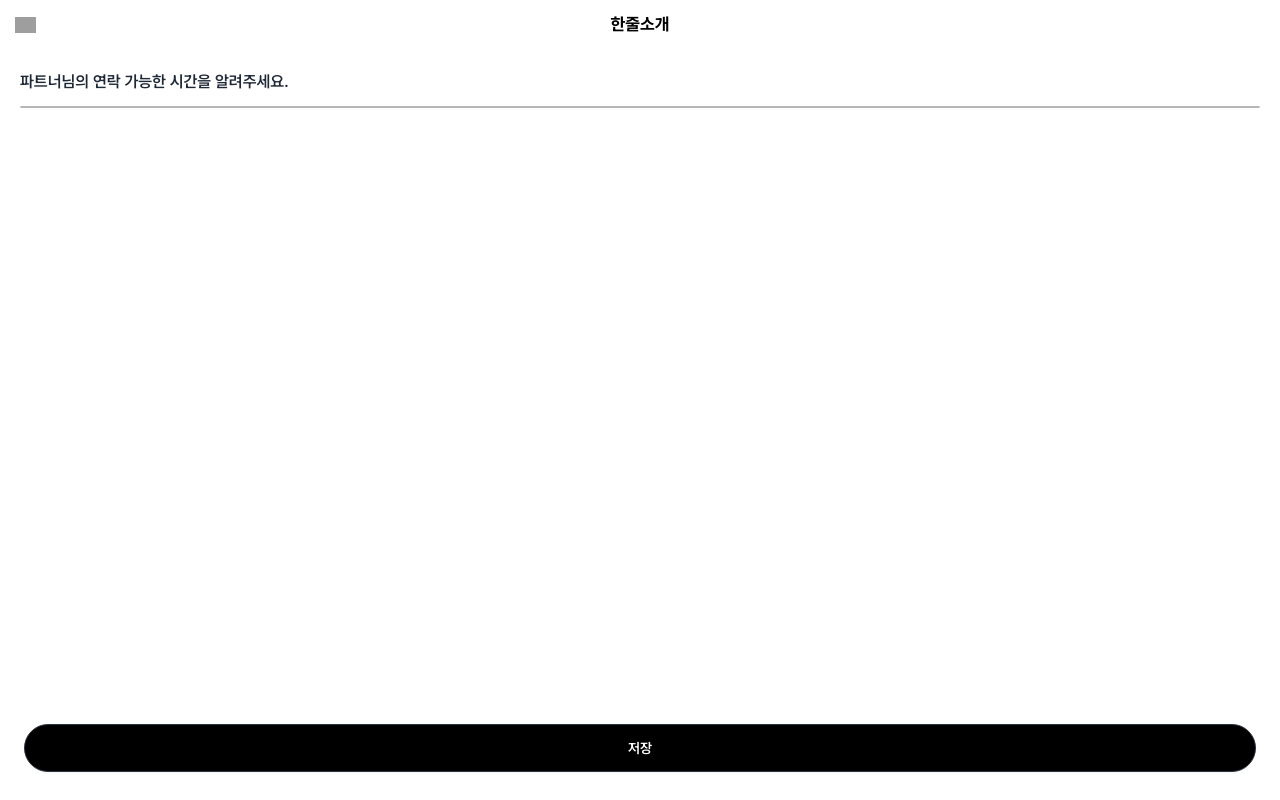
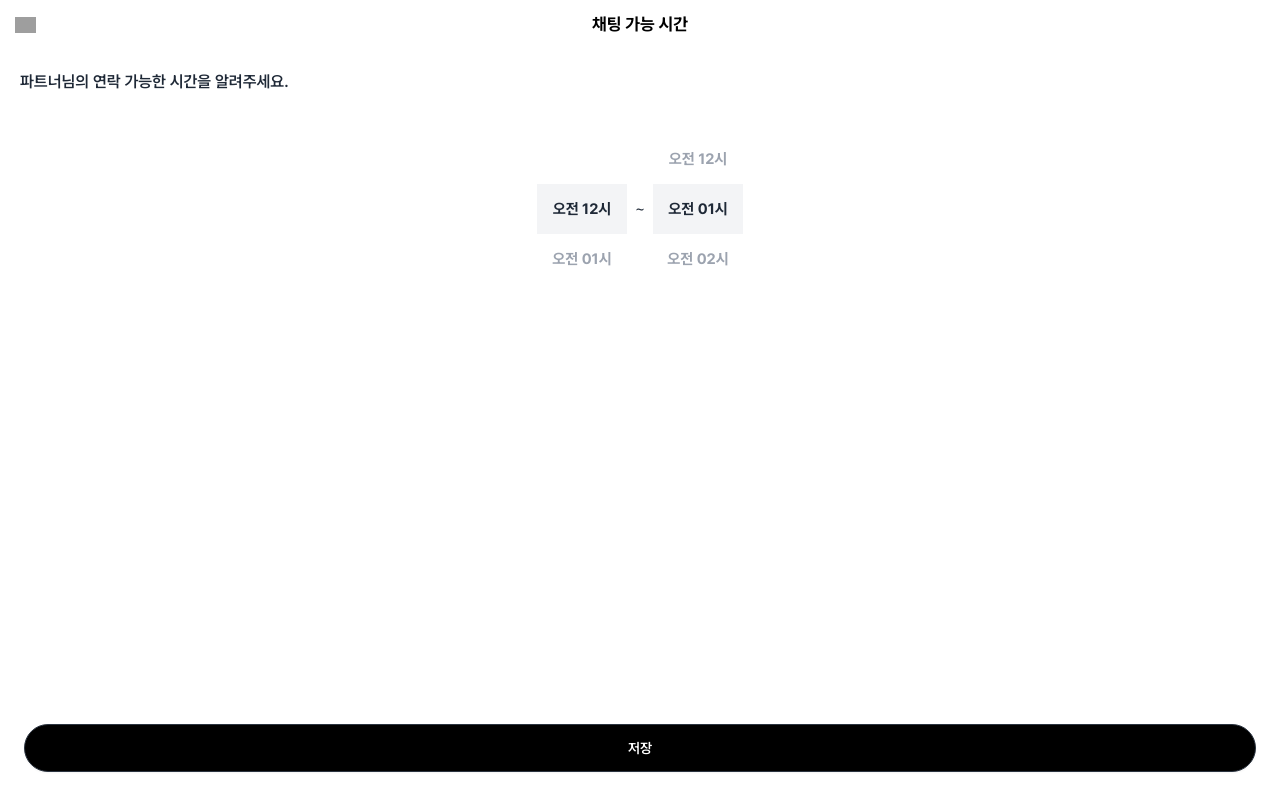
Before and after one commit to 2-PERSONULL/mfc-front, a Next.js app: page /partner/mypage/profile in a window 1280 px wide. Both pictures are taken after a click on the button 1245 px from the left and 316 px from the top of the page. Shown: the top 800 px of the page. Built offline with nearby package versions, Linux system fonts and the light colour scheme; no server answers; grey boxes are pictures that could not be loaded.

Commit message:
feat: 파트너 프로필 채팅가능시간 및 타임피커 컴포넌트 추가

```diff
--- a/src/components/pages/partner/mypage/profile/PartnerChatTime.tsx
+++ b/src/components/pages/partner/mypage/profile/PartnerChatTime.tsx
@@ -4,12 +4,24 @@ import React, { useState } from 'react'
 import PartnerProfileTitleAndEdit from '@/components/pages/partner/mypage/profile/PartnerProfileTitleAndEdit'
 import Modal from '@/components/common/Modal'
 import StretchedRoundedButton from '@/components/ui/button/StretchedRoundedButton'
+import TimepickerSwiper from '@/components/ui/picker/TimepickerSwiper'
+import useToast from '@/stores/toast'
 
 export default function PartnerChatTime({ chatTime }: { chatTime: string }) {
+  const [startTime, setStartTime] = useState<number>(0)
+  const [endTime, setEndTime] = useState<number>(1)
   const [isModalOpen, setIsModalOpen] = useState<boolean>(false)
+  const { showToast } = useToast()
 
   const saveHandler = () => {
     // fetch로 데이터 저장
+    if (startTime === endTime) {
+      showToast({
+        content: '시작 시간과 종료 시간이 같습니다.',
+        type: 'warning',
+      })
+      return
+    }
     setIsModalOpen(false)
   }
 
@@ -20,12 +32,16 @@ export default function PartnerChatTime({ chatTime }: { chatTime: string }) {
   return (
     <div>
       {isModalOpen && (
-        <Modal title="한줄소개" closeModal={() => setIsModalOpen(false)}>
+        <Modal title="채팅 가능 시간" closeModal={() => setIsModalOpen(false)}>
           <div>
             <h1 className="font-semibold">
               파트너님의 연락 가능한 시간을 알려주세요.
             </h1>
-            <div className="relative border border-[#b6b6b6] bg-[#fff] rounded-[4px] mb-[28px] overflow-visible mt-3" />
+            <div className="flex items-center justify-center gap-2 mt-10">
+              <TimepickerSwiper hour={startTime} setHour={setStartTime} />
+              ~
+              <TimepickerSwiper hour={endTime} setHour={setEndTime} />
+            </div>
             <div className="fixed bottom-7 w-full left-0 right-0 px-6">
               <StretchedRoundedButton
                 comment="저장"
@@ -41,9 +57,11 @@ export default function PartnerChatTime({ chatTime }: { chatTime: string }) {
         // 데이터 있는지 여부
         isEmpty={!chatTime}
         content={
-          <p className="text-[14px]">
-            {chatTime || ' 파트너님의 연락 가능한 시간을 알려주세요.'}
-          </p>
+          <div>
+            <p className="text-[14px]">
+              {chatTime || ' 파트너님의 연락 가능한 시간을 알려주세요.'}
+            </p>
+          </div>
         }
       />
     </div>
--- /dev/null
+++ b/src/components/ui/picker/TimepickerSwiper.tsx
@@ -0,0 +1,41 @@
+import React from 'react'
+import { Swiper, SwiperSlide } from 'swiper/react'
+import timePickerData from '@/libs/timePickerData'
+
+export default function TimepickerSwiper({
+  hour,
+  setHour,
+}: {
+  hour: number
+  setHour: (hour: number) => void
+}) {
+  const timeData = timePickerData
+  const initialSlideIndex = timeData.findIndex((time) => time.value === hour)
+
+  return (
+    <div className="flex">
+      <Swiper
+        className="h-[150px] bg-white overflow-hidden"
+        direction="vertical"
+        slidesPerView={3}
+        mousewheel
+        loopAdditionalSlides={5}
+        slideToClickedSlide
+        centeredSlides
+        initialSlide={initialSlideIndex}
+        onSlideChange={(swiper) => setHour(timeData[swiper.realIndex].value)}
+      >
+        {timeData.map((time: { value: number; label: string }) => (
+          <SwiperSlide key={time.value}>
+            <div
+              className={`flex w-[90px] h-[50px] font-bold cursor-pointer items-center justify-center
+                ${hour === time.value ? 'text-[15px] bg-gray-100' : 'text-[15px] text-gray-400'}`}
+            >
+              {time.label}
+            </div>
+          </SwiperSlide>
+        ))}
+      </Swiper>
+    </div>
+  )
+}
--- /dev/null
+++ b/src/libs/timePickerData.ts
@@ -0,0 +1,28 @@
+const timePickerData = [
+  { label: '오전 12시', value: 0 },
+  { label: '오전 01시', value: 1 },
+  { label: '오전 02시', value: 2 },
+  { label: '오전 03시', value: 3 },
+  { label: '오전 04시', value: 4 },
+  { label: '오전 05시', value: 5 },
+  { label: '오전 06시', value: 6 },
+  { label: '오전 07시', value: 7 },
+  { label: '오전 08시', value: 8 },
+  { label: '오전 09시', value: 9 },
+  { label: '오전 10시', value: 10 },
+  { label: '오전 11시', value: 11 },
+  { label: '오후 00시', value: 12 },
+  { label: '오후 01시', value: 13 },
+  { label: '오후 02시', value: 14 },
+  { label: '오후 03시', value: 15 },
+  { label: '오후 04시', value: 16 },
+  { label: '오후 05시', value: 17 },
+  { label: '오후 06시', value: 18 },
+  { label: '오후 07시', value: 19 },
+  { label: '오후 08시', value: 20 },
+  { label: '오후 09시', value: 21 },
+  { label: '오후 10시', value: 22 },
+  { label: '오후 11시', value: 23 },
+]
+
+export default timePickerData
--- /dev/null
+++ b/src/types/partnerProfileTypes.ts
@@ -0,0 +1,4 @@
+export interface ChatTimeType {
+  label: string
+  value: number
+}
```
